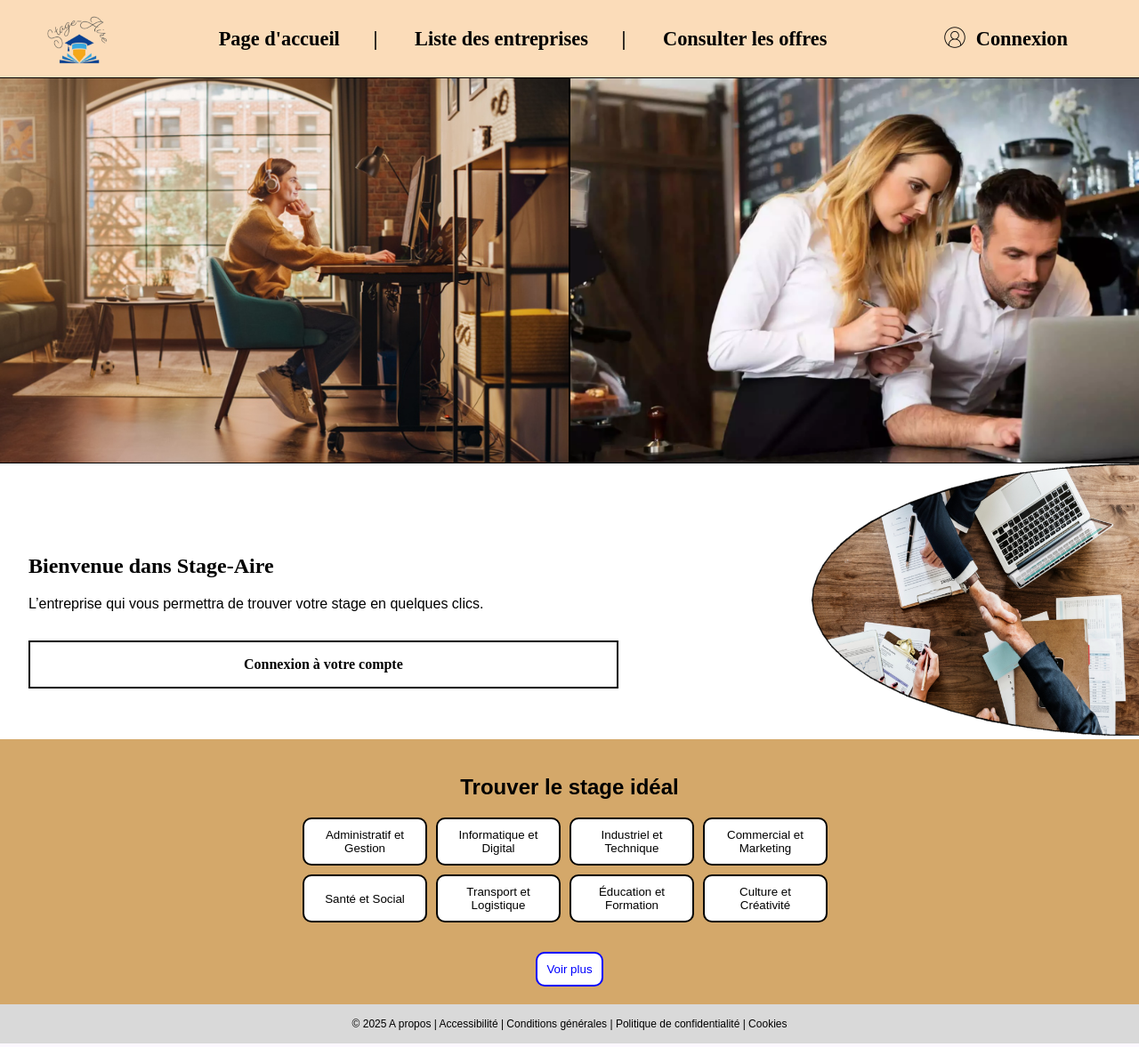
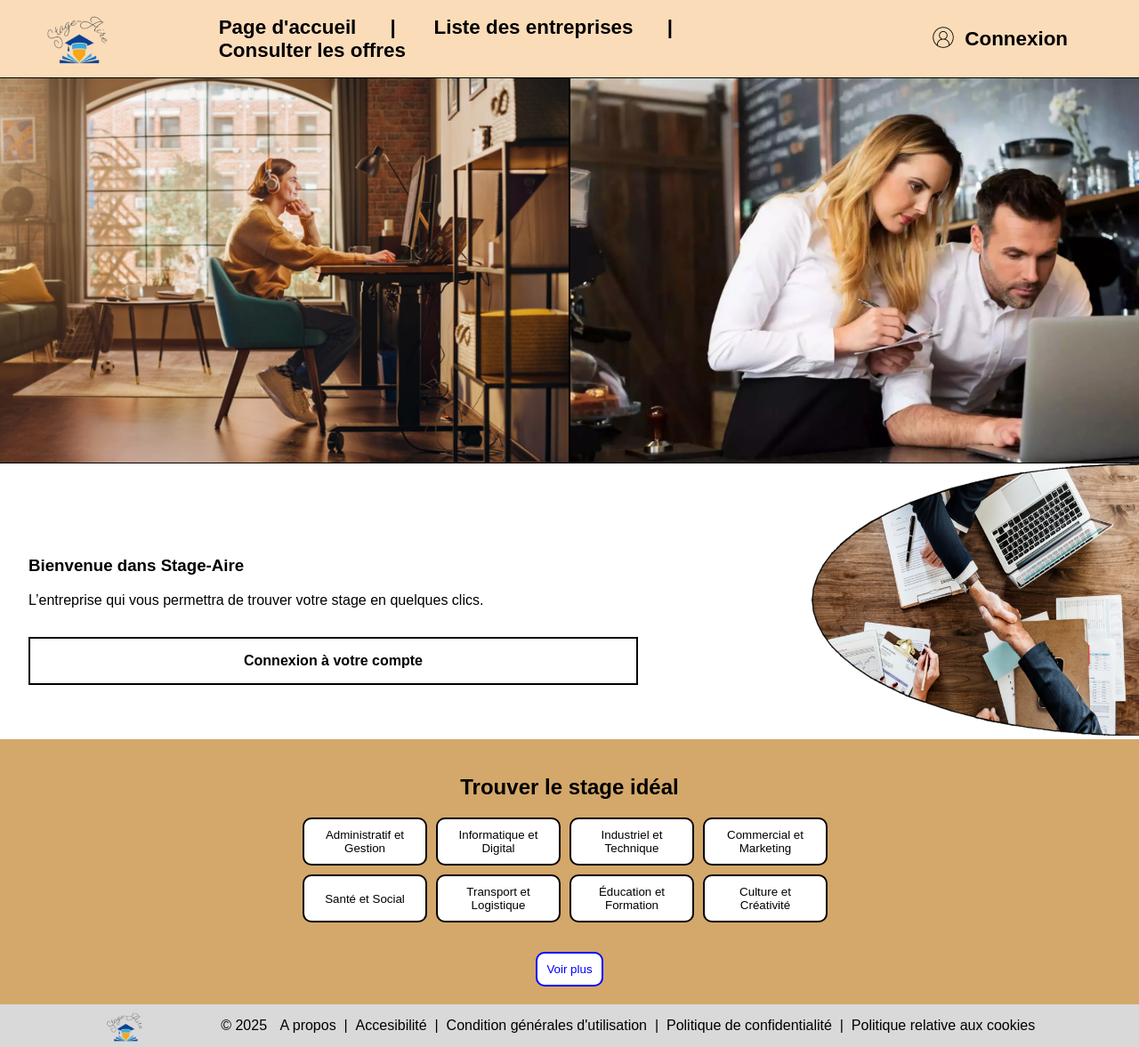
Before and after one commit to g1obu1eb1eu/Projet---Bloc-Web, a PHP site: page /page_d_accueil.html in a window 1280 px wide; the page is wider, and only the part inside the window is pictured. Shown: that part at 89% size. Run offline with PHP 8.4, Linux system fonts and the light colour scheme.

Commit message:
Maj page d'accueil 2.0

```diff
--- a/assets/page_d_accueil.css
+++ b/assets/page_d_accueil.css
@@ -2,34 +2,31 @@
 body {
     margin: 0;
     padding: 0;
+    font-family: Arial, sans-serif;
 }
-
-/* Footer */
-footer {
-    background-color: #D9D9D9;
-    text-align: center;
-    padding: 15px;
-    font-size: 12px;
-}
-
 
 p{
     margin: 0;
     padding: 0;
-    font-family: Arial, sans-serif;
+    /* font-family: Arial, sans-serif; */
     size: 1rem;
 }
+/* --------------------------------------- Partie - header --------------------------------------- */
+.header-container {
+    display: flex;
+    justify-content: center;
+    background-color:rgba(251, 220, 185, 1);
 
-header {
+}
+
+.site-header  {
     align-self: stretch;
     display: flex;
-    justify-content: space-between;
+    justify-content: center;
     align-items: center;
-    background-color:rgba(251, 220, 185, 1);
     /* haut | droit | bas | gauche */
     padding: 0.1rem 5rem 0.1rem 3rem;
 }
-
 
 /* Logo */
 .logo img {
@@ -38,34 +35,34 @@ header {
 }
 
 /* Menu de navigation */
-nav {
+.site-header nav {
     flex-grow: 1;
     text-align: left;
 }
 
 
-nav a{
+.site-header nav a{
     text-decoration: none;
     color: black;
     font-weight: bold;
     font-size: 1.4rem;
 }
 
-nav a[name="catégorie"] {
+.site-header nav a[name="catégorie"] {
     margin: 0 2rem;
 }
 
-nav a[name="catégorie"]:hover, .connexion a:hover{
+.site-header nav a[name="catégorie"]:hover, .connexion a:hover{
     text-decoration: underline;
 }
 
-.connexion {
+.site-header .connexion {
     display: flex;
     align-items: center;
     gap: 0.5rem;
 }
 
-.connexion a {
+.site-header .connexion a {
     text-decoration: none;
     color: black;
     font-weight: bold;
@@ -73,12 +70,13 @@ nav a[name="catégorie"]:hover, .connexion a:hover{
     font-size: 1.4em;
 }
 
-.logo_connexion img {
+.site-header .logo_connexion img {
     height: 2rem; /* Ajustez la taille selon votre besoin */
     width: auto;
+    padding-left: 15rem;
 }
 
-/* Gestion du display des 2 grandes images */
+/* --------------------------------------- Partie - display 2 images --------------------------------------- */
 .image-container {
     display: flex;
     justify-content: center;
@@ -93,8 +91,17 @@ nav a[name="catégorie"]:hover, .connexion a:hover{
     border-width: 0.1rem 0.05rem 0.1rem 0.05rem;
 }
 
-/* 2e partie -> button + image ovale */
+/* --------------------------------------- Partie - image + bouton + texte --------------------------------------- */
+.center-texte-img-container{
+    display: flex;
+    justify-content: center;
+    /* background-color:rgb(173, 20, 58); */
+    width:100%;
+
+}
+
 .texte-img-container{
+    max-width: 95rem;
     display: flex;
     align-items: center;
     margin: 0 auto;
@@ -134,12 +141,12 @@ nav a[name="catégorie"]:hover, .connexion a:hover{
     width: 100%;
 }
 
-/* 3e partie -> liste de boutons*/
+/* --------------------------------------- Partie - listes des boutons --------------------------------------- */
 .list-button-container {
-    font-family: Arial, sans-serif;
+    /* font-family: Arial, sans-serif; */
     background-color: #d4a86a;
     text-align: center;
-    padding: 20px;
+    padding: 1.25rem;
 }
 
 
@@ -180,3 +187,41 @@ nav a[name="catégorie"]:hover, .connexion a:hover{
         max-width: calc(50% - 0.625rem);
     }
 }
+
+/* --------------------------------------- Partie footer --------------------------------------- */
+
+.site-footer {
+    background-color: rgba(217, 217, 217, 1);
+    align-self: stretch;
+    display: flex;
+    padding: 0.5rem auto;;
+    align-items: center;
+    justify-content: center;
+  }
+
+  .site-footer a{
+    text-decoration: none;
+    color: black;
+    font-size: 1rem;
+  }
+
+  .footer-logo {
+    height: 3rem;
+    padding-right: 5rem;
+
+  }
+
+  .footer-text a {
+    text-decoration: none;
+    color: #000;
+
+  }
+
+  .footer-text a:first-of-type {
+    margin-right: 0.625rem;
+}
+
+  .footer-text a[name="ud_txt"]:hover{
+    text-decoration : underline;
+    font-weight: bold;
+  }
--- a/page_d_accueil.html
+++ b/page_d_accueil.html
@@ -7,7 +7,8 @@
 		<title>Page d'Accueil</title>
 	</head>
 	<body>
-		<header>
+		<header class="header-container">
+			<section class="site-header">
 				<div class="logo">
 					<img src="images/logo.png" alt="Stage-Aire">
 				</div>
@@ -22,12 +23,14 @@
 					</div>
 					<a href="page_de_connexion.html">Connexion</a>
 				</div>
+			</section>
 		</header>
 		<main>
 			<div class="image-container">
 				<img src="images/travail_1.png" alt="Travail_1">
 				<img src="images/travail_2.png" alt="Travail_2">
 			</div>
+			<section class="center-texte-img-container">
 				<section class="texte-img-container">
 					<div class="texte-bouton">
 						<h1>Bienvenue dans Stage-Aire</h1>
@@ -37,6 +40,7 @@
 					<div class="image-ovale">
 						<img src="images/oval_main.png" alt="Image ronde">
 					</div>
+				</section>
 			</section>
 			<section class="list-button-container">
 				<h2>Trouver le stage idéal</h2>
@@ -76,8 +80,25 @@
 				</script>
 			</section>
 		</main>
-		<footer>
+		<!-- <footer>
 			<p>© 2025 A propos | Accessibilité | Conditions générales | Politique de confidentialité | Cookies</p>
+		</footer> -->
+		<footer class="site-footer">
+            <img
+              src="images/logo.png"
+              alt="Logo Footer"
+              class="footer-logo"
+            />
+
+            <nav class="footer-text">
+              <a> © 2025 </a>
+              <a name="ud_txt" href="A_propos.html"> A propos</a> <a>&nbsp;|&nbsp;</a>
+              <a name="ud_txt" href="Accesibilite.html"> Accesibilité</a> <a>&nbsp;|&nbsp;</a>
+              <a name="ud_txt" href="Conditions_generales_d'utilisation.html"> Condition générales d'utilisation</a> <a>&nbsp;|&nbsp;</a>
+              <a name="ud_txt" href="Politique_de_confidentialite.html"> Politique de confidentialité</a> <a>&nbsp;|&nbsp;</a>
+              <a name="ud_txt" href="Politique_relative_aux_cookies.html"> Politique relative aux cookies</a>
+
+            </nav>
           </footer>
 	</body>
 </html>
```
Also changed, not shown: Conditions_generales_d'utilisation.html (indentation only). Lines whose indentation alone changed are shown as unchanged.
